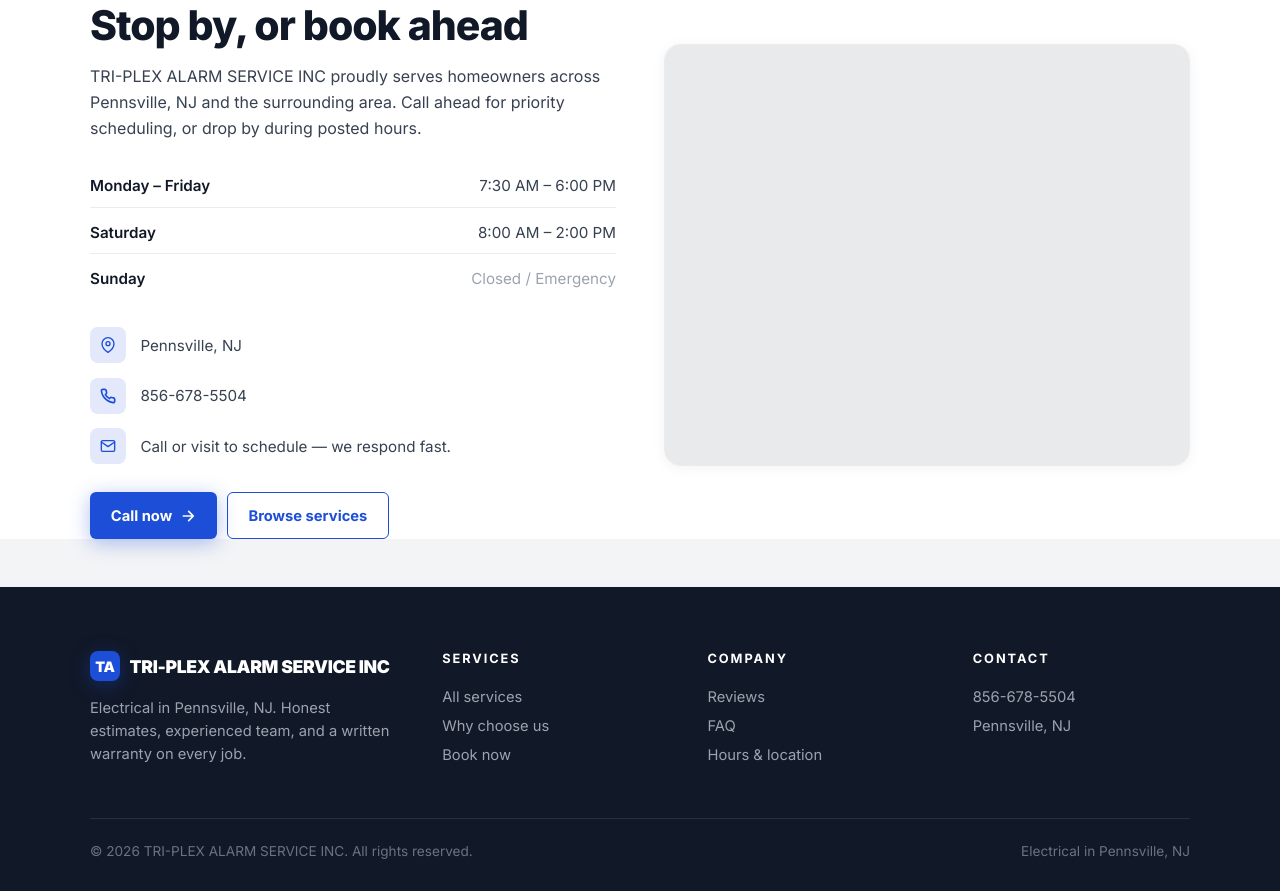
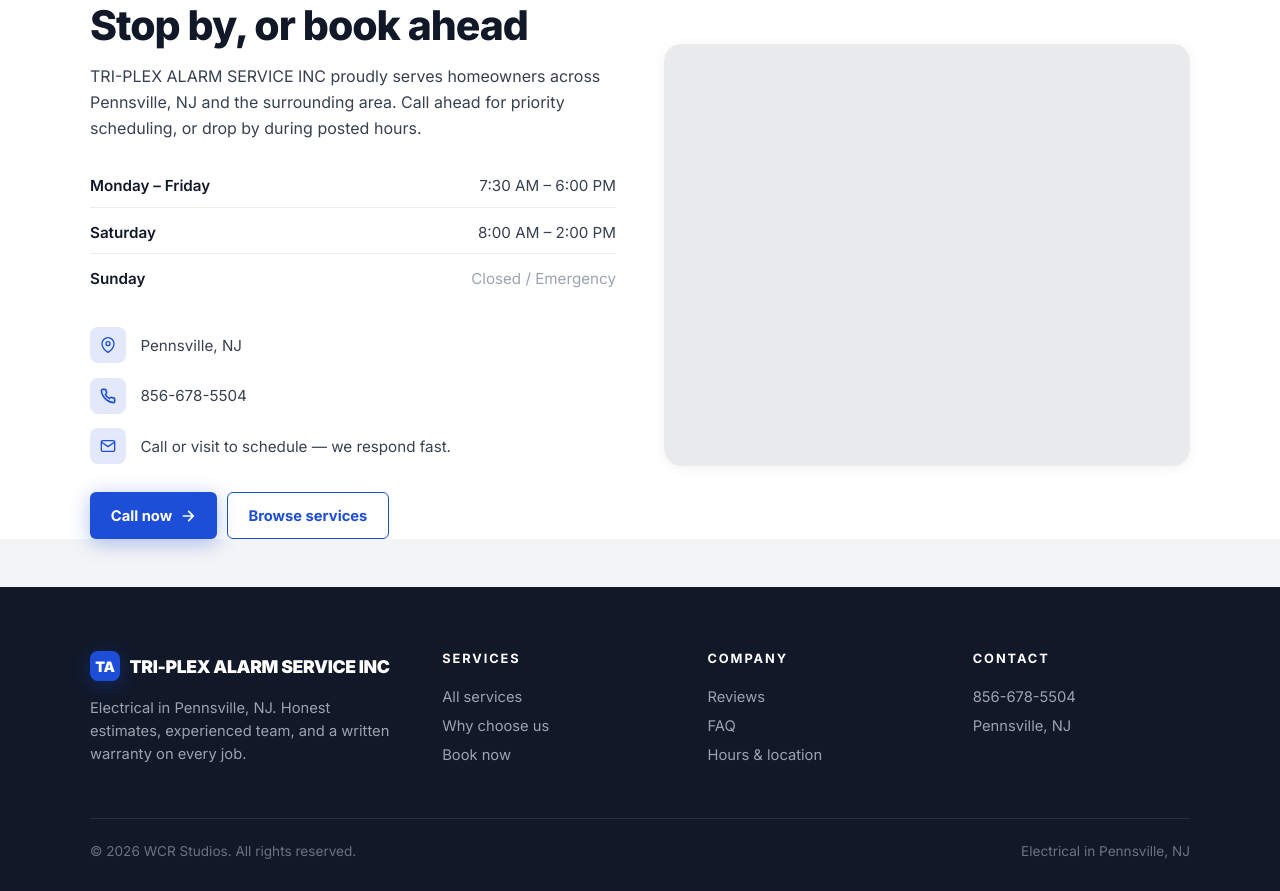
Before and after one commit to Wrenbjor/trades--tri-plex-alarm-service-inc, a plain HTML site: page index.html in a window 1280 px wide. Shown: the part 4619-5510 px from the top of the page. Drawn offline with nearby package versions, Linux system fonts and the light colour scheme; no server answers.

Commit message:
Update site

```diff
--- a/index.html
+++ b/index.html
@@ -605,7 +605,7 @@ footer{background:#111827;color:#cbd5d1;padding:4rem 2rem 2rem}
     </div>
   </div>
   <div class="foot-bottom">
-    <div>&copy; 2026 TRI-PLEX ALARM SERVICE INC. All rights reserved.</div>
+    <div>&copy; 2026 WCR Studios. All rights reserved.</div>
     <div>Electrical in Pennsville, NJ</div>
   </div>
 </footer>
```
